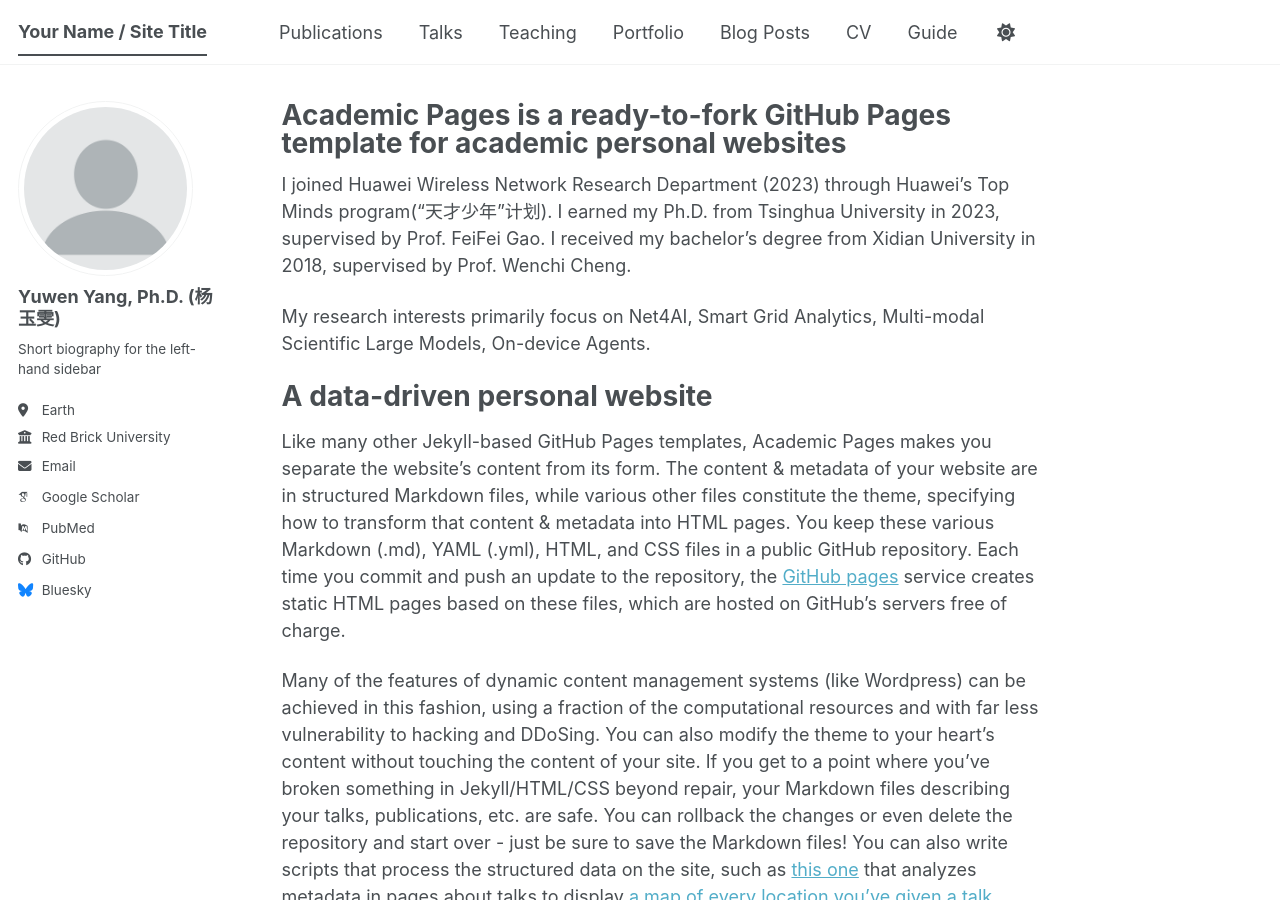
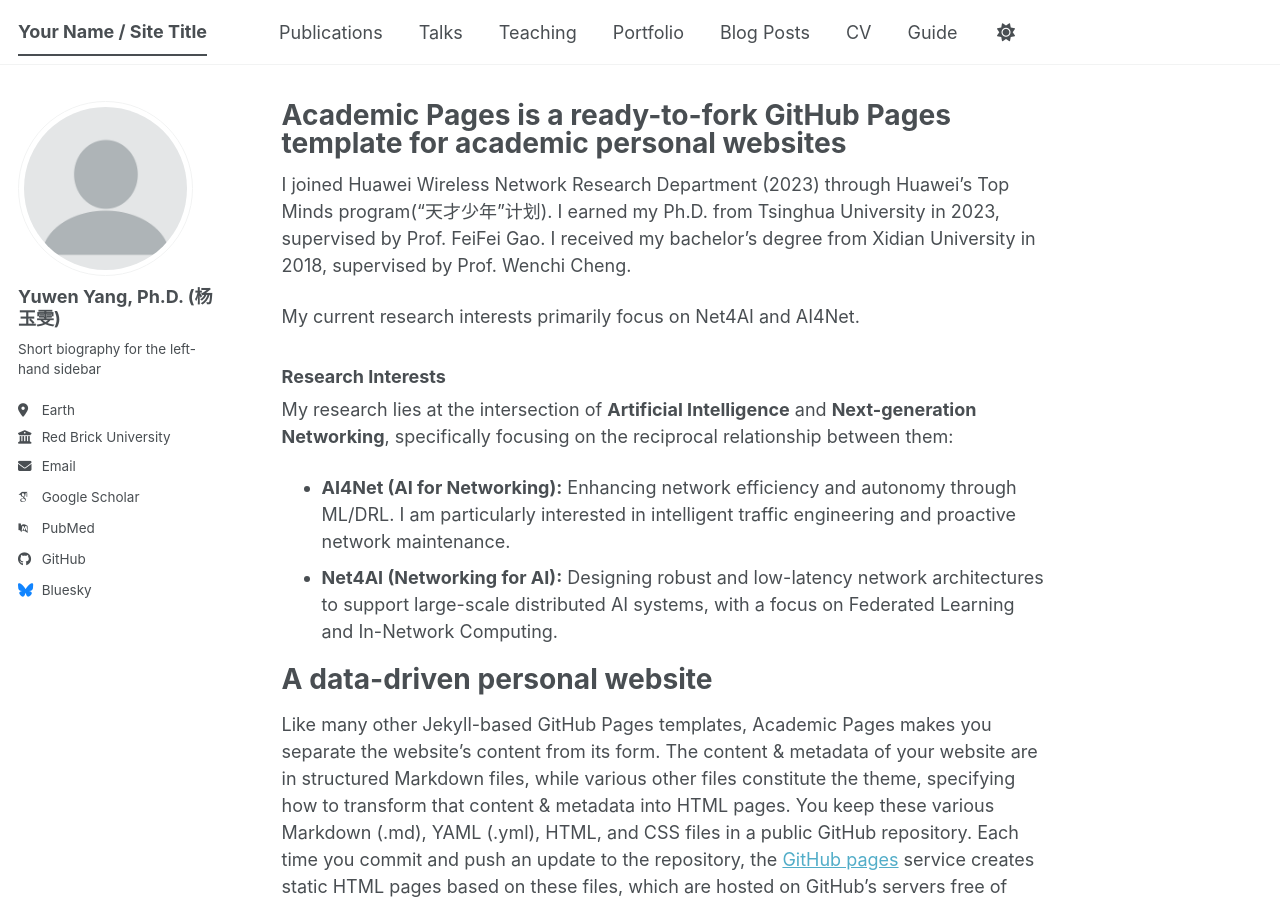
Before and after one commit to yangyuwenyang/yangyuwenyang.github.io, a Jekyll site: the page built from _pages/about.md, in a window 1280 px wide and 900 px high. Built offline with Jekyll 4.4.1, drawn with Linux system fonts in a browser that asks for light colours; some web fonts are replaced; a script bundle is joined from its source files by our own code; library files that are not in the unit come from our copies.

Commit message:
Update about.md

```diff
--- a/_pages/about.md
+++ b/_pages/about.md
@@ -9,7 +9,13 @@ redirect_from:
 
 I joined Huawei Wireless Network Research Department (2023) through Huawei’s Top Minds program(“天才少年”计划). I earned my Ph.D. from Tsinghua University in 2023, supervised by Prof. FeiFei Gao. I received my bachelor's degree from Xidian University in 2018, supervised by Prof. Wenchi Cheng.
 
-My research interests primarily focus on Net4AI, Smart Grid Analytics, Multi-modal Scientific Large Models, On-device Agents.
+My current research interests primarily focus on Net4AI and AI4Net.
+
+### Research Interests
+My research lies at the intersection of **Artificial Intelligence** and **Next-generation Networking**, specifically focusing on the reciprocal relationship between them:
+
+* **AI4Net (AI for Networking):** Enhancing network efficiency and autonomy through ML/DRL. I am particularly interested in intelligent traffic engineering and proactive network maintenance.
+* **Net4AI (Networking for AI):** Designing robust and low-latency network architectures to support large-scale distributed AI systems, with a focus on Federated Learning and In-Network Computing.
 
 A data-driven personal website
 ======
```
